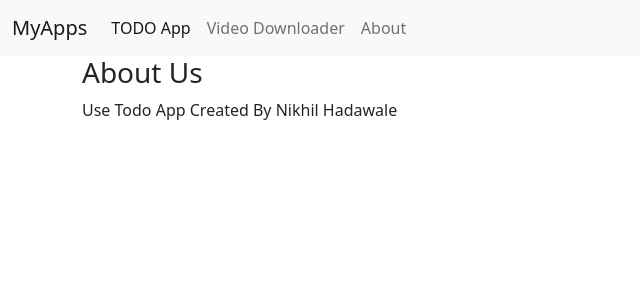
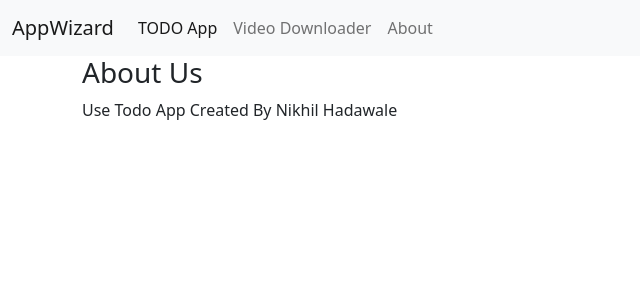
Before and after one commit to NikhilHadawale/flask_todo_app, a Flask app: page /about in a window 1280 px wide. Shown: the top 300 px of the page, without its empty margins (0-640 px from the left). Run offline with Flask 3, Linux system fonts and the light colour scheme.

Commit message:
Update base.html

```diff
--- a/templates/base.html
+++ b/templates/base.html
@@ -13,7 +13,7 @@
     <script src="https://cdn.jsdelivr.net/npm/bootstrap@5.2.2/dist/js/bootstrap.bundle.min.js" integrity="sha384-OERcA2EqjJCMA+/3y+gxIOqMEjwtxJY7qPCqsdltbNJuaOe923+mo//f6V8Qbsw3" crossorigin="anonymous"></script>
     <nav class="navbar navbar-expand-lg navbar-light bg-light">
     <div class="container-fluid">
-      <a class="navbar-brand" href="/">MyApps</a>
+      <a class="navbar-brand" href="/">AppWizard</a>
       <button class="navbar-toggler" type="button" data-bs-toggle="collapse" data-bs-target="#navbarSupportedContent"
         aria-controls="navbarSupportedContent" aria-expanded="false" aria-label="Toggle navigation">
         <span class="navbar-toggler-icon"></span>
```
